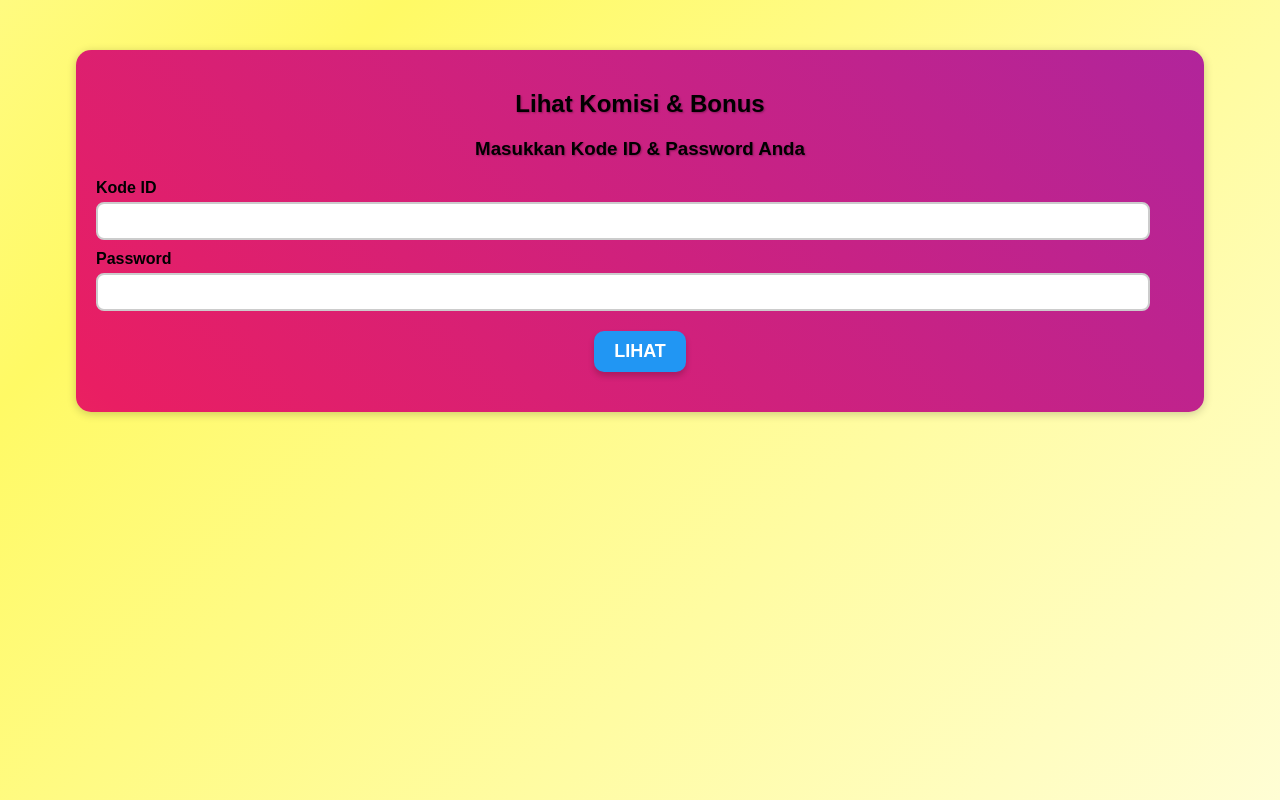
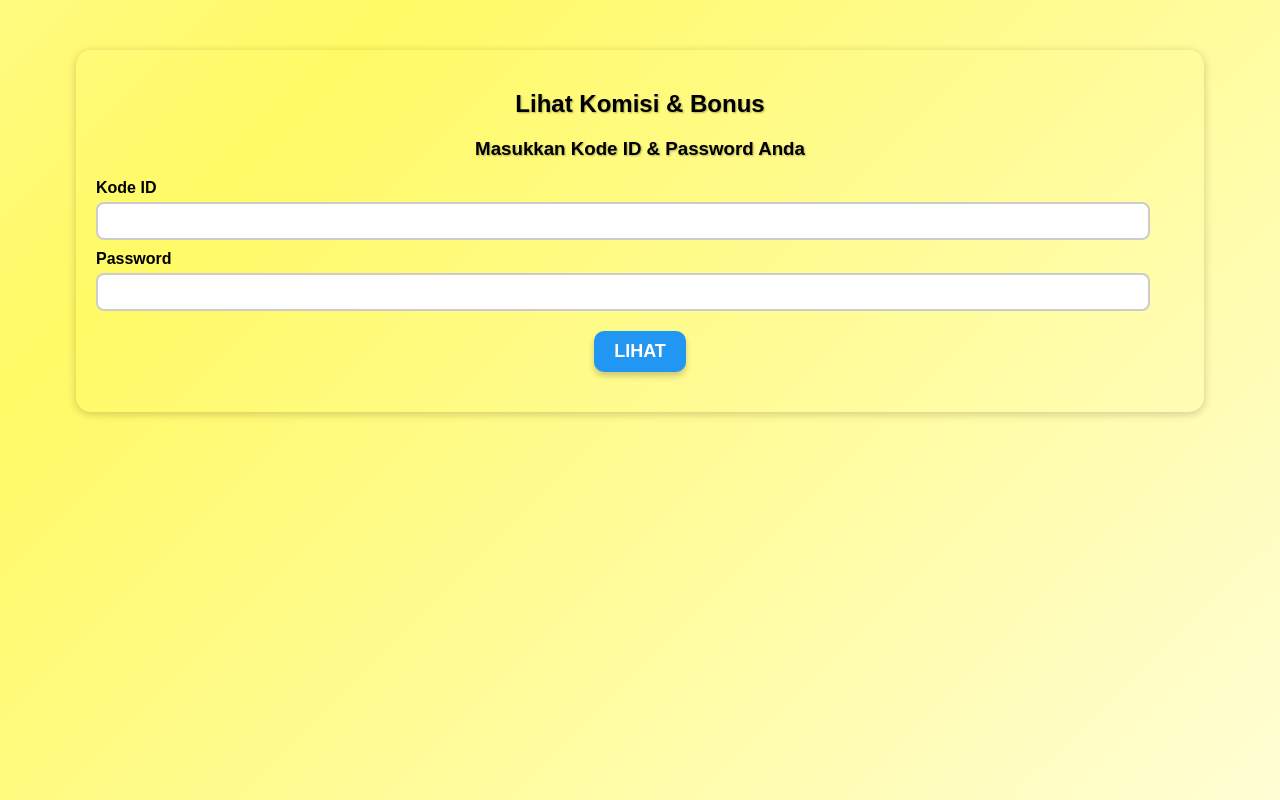
Before and after one commit to SAFF35/Loginkomisi, a plain HTML site: page index.html in a window 1280 px wide. Drawn offline with Linux system fonts and the light colour scheme.

Commit message:
Update style.css

```diff
--- a/style.css
+++ b/style.css
@@ -25,7 +25,7 @@ body {
 /* Kontainer Login (WL) */
 .login-container {
   width: 85%;
-  background: linear-gradient(45deg, #ffeb3b, #ff9800, #e91e63, #9c27b0);
+  background: linear-gradient(45deg, #ff00ff, #00ffff, #ffff00, #7CFCOD);
   background-size: 400% 400%;
   animation: gradientLogin 10s ease infinite;
 }
```
